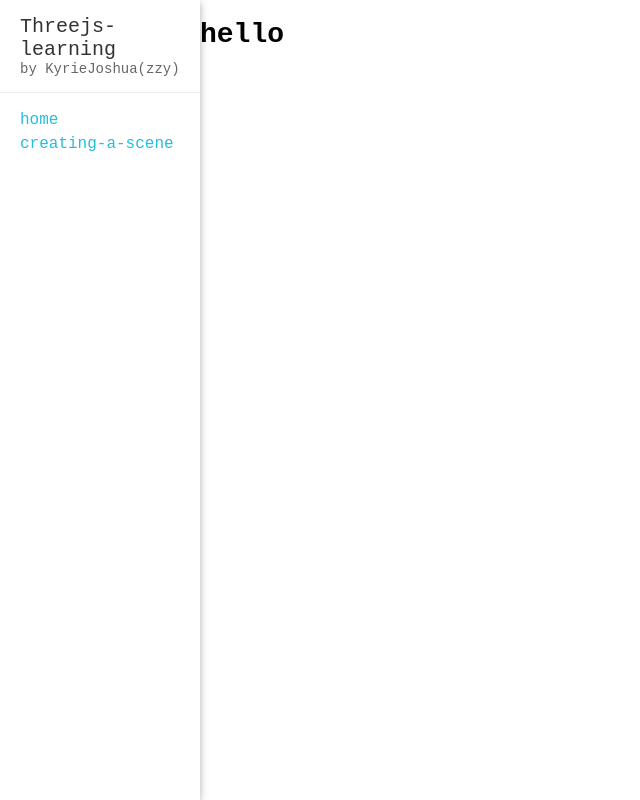
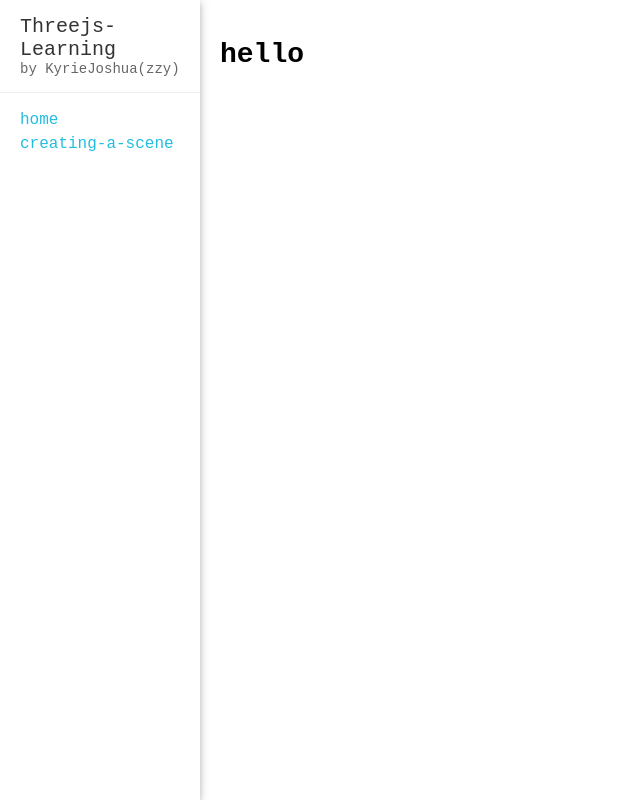
Before and after one commit to kyriejoshua/threejs-learning, a React (Vite) app: page / in a window 1280 px wide. Shown: the whole page, without its empty margins (0-640 px from the left). Built offline with nearby package versions, Linux system fonts and the light colour scheme.

Commit message:
style: add title and icon

```diff
--- a/index.html
+++ b/index.html
@@ -1,6 +1,10 @@
 <!DOCTYPE html>
 <html>
   <head>
+    <title>
+      Threejs-Learning
+    </title>
+    <link rel="shortcut icon" href="./favicon.ico"/>
   </head>
   <body>
     <div id="app" class="app"></div>
--- a/src/App.js
+++ b/src/App.js
@@ -7,6 +7,6 @@ export default class App extends Component {
   }
 
   render() {
-    return <h1> hello {this.props.name} </h1>
+    return (<div style={{ padding: '20px' }}><h1> hello {this.props.name} </h1></div>)
   }
 }
--- a/src/Sidebar.js
+++ b/src/Sidebar.js
@@ -11,7 +11,7 @@ export default class Sidebar extends Component {
     return Array.isArray(this.props.links) ?
       (<div className="sidebar">
         <div className="sidebar-title">
-          <div>Threejs-learning</div>
+          <div>Threejs-Learning</div>
           <div className="sidebar-title-name">by KyrieJoshua(zzy)</div>
         </div>
         <div className="sidebar-content">
```
Also changed, not shown: 1 other file (tests, documents, lock files or other folders).
